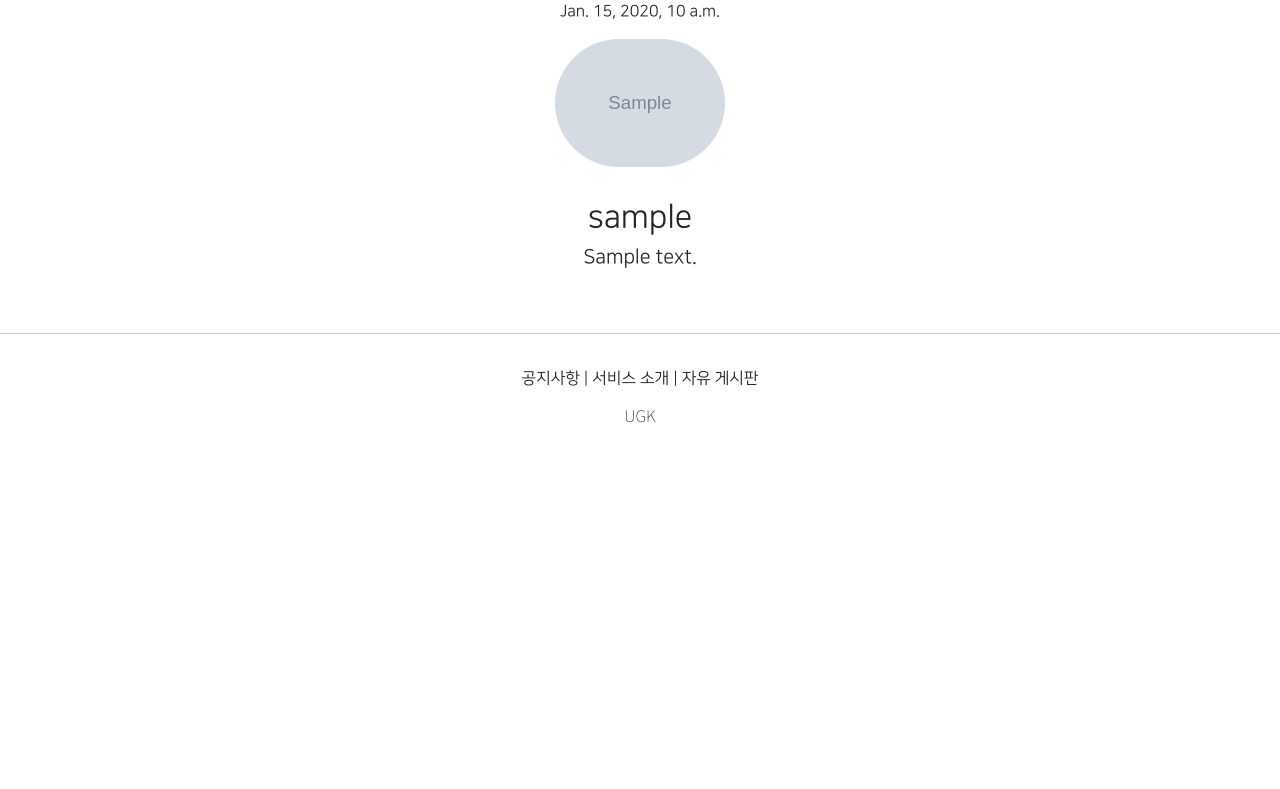
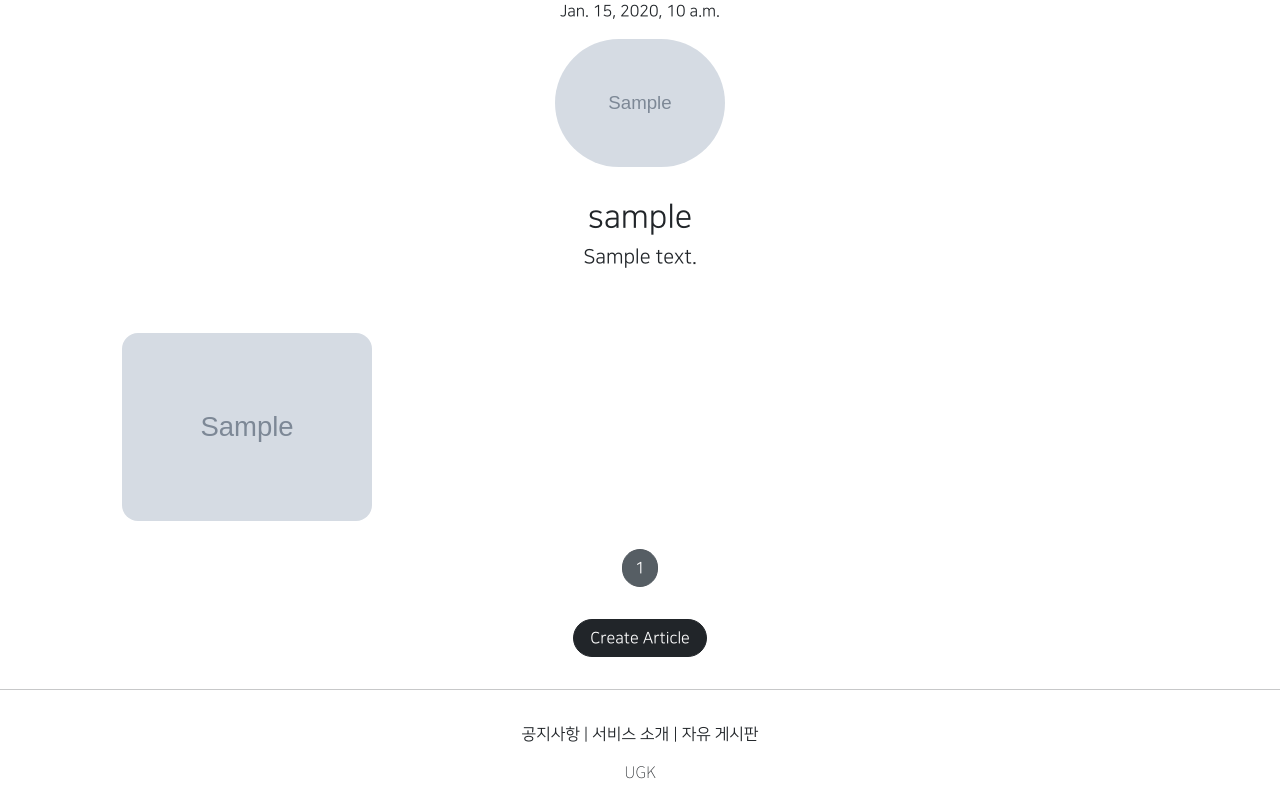
Before and after one commit to ugkim08/Django_study, a Django app: page /accounts/detail/1 in a window 1280 px wide. Shown: the part 218-1007 px from the top of the page. Before the commit the page ends 641 px from the top, so only its background shows below. Run offline with Django 3.2, Linux system fonts and the light colour scheme; tables that the repository leaves empty hold one stand-in row (values such as "Sample post"); grey boxes marked "Sample" are stand-in pictures; some libraries are stand-ins or nearby versions.

Commit message:
django class 41

```diff
--- a/accountapp/templates/accountapp/detail.html
+++ b/accountapp/templates/accountapp/detail.html
@@ -52,6 +52,9 @@
       {% endif %}
 
     </div>
+    <div>
+      {% include 'snippets/list_fragment.html' with article_list=object_list %}
+    </div>
   </div>
 
 
--- a/accountapp/views.py
+++ b/accountapp/views.py
@@ -6,6 +6,7 @@ from django.shortcuts import render
 from django.urls import reverse, reverse_lazy
 from django.utils.decorators import method_decorator
 from django.views.generic import CreateView, DetailView, UpdateView, DeleteView
+from django.views.generic.list import MultipleObjectMixin
 
 from accountapp.decorators import account_ownership_required
 from accountapp.forms import AccountUpdateForm
@@ -13,6 +14,7 @@ from accountapp.models import HelloWorld
 
 
 # Create your views here.
+from articleapp.models import Article
 
 has_ownership = [account_ownership_required, login_required]
 
@@ -55,10 +57,15 @@ class AccountCreateView(CreateView):
     template_name = 'accountapp/create.html'
 
 
-class AccountDetailView(DetailView):
+class AccountDetailView(DetailView, MultipleObjectMixin):
     model = User
     context_object_name = 'target_user'
     template_name = 'accountapp/detail.html'
+    paginate_by = 25
+
+    def get_context_data(self, **kwargs):
+        object_list = Article.objects.filter(writer=self.get_object())
+        return super(AccountDetailView, self).get_context_data(object_list=object_list, **kwargs)
 
 @method_decorator(has_ownership, 'get')
 @method_decorator(has_ownership, 'post')
--- a/articleapp/forms.py
+++ b/articleapp/forms.py
@@ -6,4 +6,4 @@ from articleapp.models import Article
 class ArticleCreationForm(ModelForm):
     class Meta:
         model = Article
-        fields = ['title', 'image', 'content']
+        fields = ['title', 'image', 'project', 'content']
--- a/articleapp/models.py
+++ b/articleapp/models.py
@@ -6,8 +6,12 @@ from django.db import models
 # created_at = models.DataField(auto_now_add=True, null=True)
 
 # 36강_ 10번 라인은 게시글을 작성한 유저가 탈퇴하더라도 해당 게시물이 삭제되지 않도록 세팅하는 코드
+from projectapp.models import Project
+
+
 class Article(models.Model):
     writer = models.ForeignKey(User, on_delete=models.SET_NULL, related_name='artice', null=True)
+    project = models.ForeignKey(Project, on_delete=models.SET_NULL, related_name='artice', null=True)
     title = models.CharField(max_length=200, null=True)
     image = models.ImageField(upload_to='article/', null=False)
     content = models.TextField(null=True)
--- /dev/null
+++ b/templates/snippets/list_fragment.html
@@ -0,0 +1,53 @@
+{% load static %}
+
+
+<style>
+
+  .container {
+    padding: 0;
+    margin: 0, auto;
+  }
+
+  .container a {
+    width: 42%;
+    max-width: 250px;
+  }
+
+  .container div {
+    display: flex;
+    justify-content: center;
+    align-items: center;
+    border-radius: 1rem;
+  }
+
+  .container img {
+    width: 100%;
+    border-radius: 1rem;
+  }
+
+</style>
+
+  {% if article_list %}
+  <div class="container">
+      {% for article in article_list %}
+      <a href="{% url 'articleapp:detail' pk=article.pk %}">
+          {% include 'snippets/card.html' with article=article %}
+      </a>
+      {% endfor %}
+  </div>
+  <script src="{% static 'js/magicgrid.js' %}"></script>
+  {% else %}
+  <div class="text-center">
+    <h1>
+      No Articles YET!
+    </h1>
+  </div>
+  {% endif %}
+
+  {% include 'snippets/pagination.html' with page_obj=page_obj %}
+
+  <div style="text-align:center">
+    <a href="{% url 'articleapp:create' %}" class="btn btn-dark rounded-pill mt-3 mb-3 px-3">
+      Create Article
+    </a>
+  </div>
```
Also changed, not shown: projectapp/templates/projectapp/detail.html (+12 -10 lines), projectapp/views.py (+8 -1 lines), articleapp/migrations/0002_article_project.py (added).
